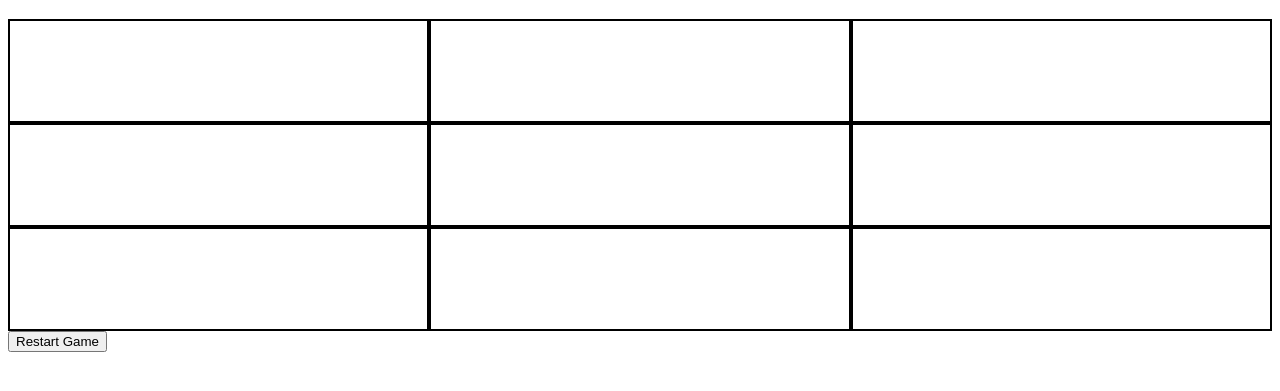
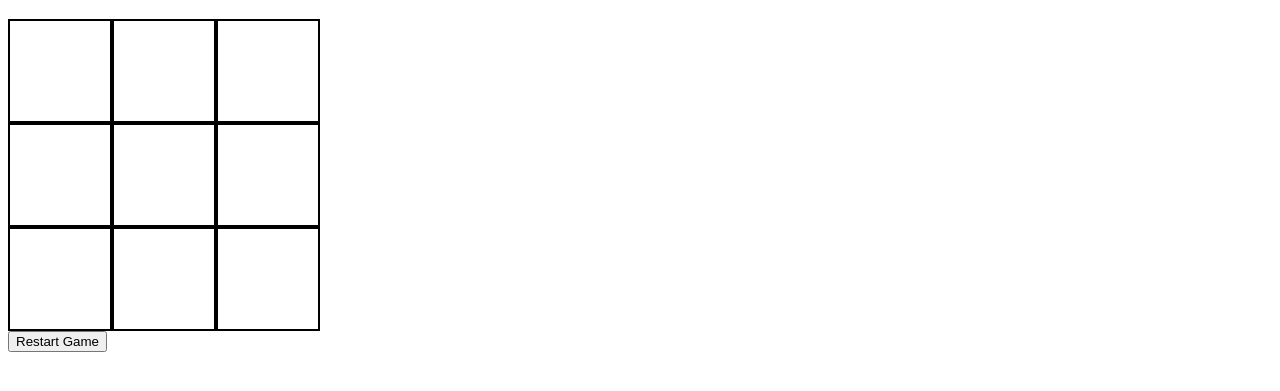
Before and after one commit to anminner/PT-week-11, a website: page index.html in a window 1280 px wide. Shown: the part 61-452 px from the top of the page. Drawn offline with Linux system fonts and the light colour scheme.

Commit message:
made more code changes

```diff
--- a/index.html
+++ b/index.html
@@ -13,23 +13,5 @@
     <button onclick="restartGame()">Restart Game</button>
     <div id="result" class="alert"></div>
     <script src="index.js"></script>
-    <script>
-        const gameGrid = document.getElementById('game-grid');
-
-        for (let i = 0; i < 3; i++) {
-            const row = document.createElement('div');
-            row.classList.add('row');
-
-            for (let j = 0; j < 3; j++) {
-                const cell = document.createElement('div');
-                cell.classList.add('cell');
-                cell.onclick = () => playMove(i * 3 + j);
-
-                row.appendChild(cell);
-            }
-
-            gameGrid.appendChild(row);
-        }
-    </script>
 </body>
 </html>
--- a/index.js
+++ b/index.js
@@ -1,11 +1,28 @@
-const currentPlayer = 'X';
-const moves = ['', '', '', '', '', '', '', '', ''];
+let currentPlayer = 'X';
+let moves = ['', '', '', '', '', '', '', '', ''];
+const gameGrid = document.getElementById('game-grid');
 
+for (let i = 0; i < 3; i++) {
+    const row = document.createElement('div');
+    row.classList.add('row');
+
+    for (let j = 0; j < 3; j++) {
+        const cell = document.createElement('div');
+        cell.classList.add('cell');
+        cell.onclick = () => playMove(i * 3 + j);
+
+        row.appendChild(cell);
+    }
+
+    gameGrid.appendChild(row);
+}
 function playMove(index) {
+    console.log(index);
     if (moves[index] === '' && !checkWinner()) {
         moves[index] = currentPlayer;
         document.getElementsByClassName('cell')[index].textContent = currentPlayer;
         currentPlayer = currentPlayer === 'X' ? 'O' : 'X';
+        console.log(currentPlayer)
         document.getElementById('turn').textContent = `${currentPlayer}'s Turn`;
         checkWinner();
     }
--- a/styles.css
+++ b/styles.css
@@ -1,7 +1,7 @@
 #board {
     border: solid red 2px;
-    height: 300px;
-    width: 300px;
+    height: 100px;
+    width: 100px;
     display: flex;
     flex-direction: column;
 }
@@ -14,7 +14,9 @@
 .cell {
     border: solid black 2px;
     height: 100px;
+    max-height: 100px;
     width: 100px;
+    max-width: 100px;
     font-size: 2cm;
     display: flex;
     justify-content: center;
```
